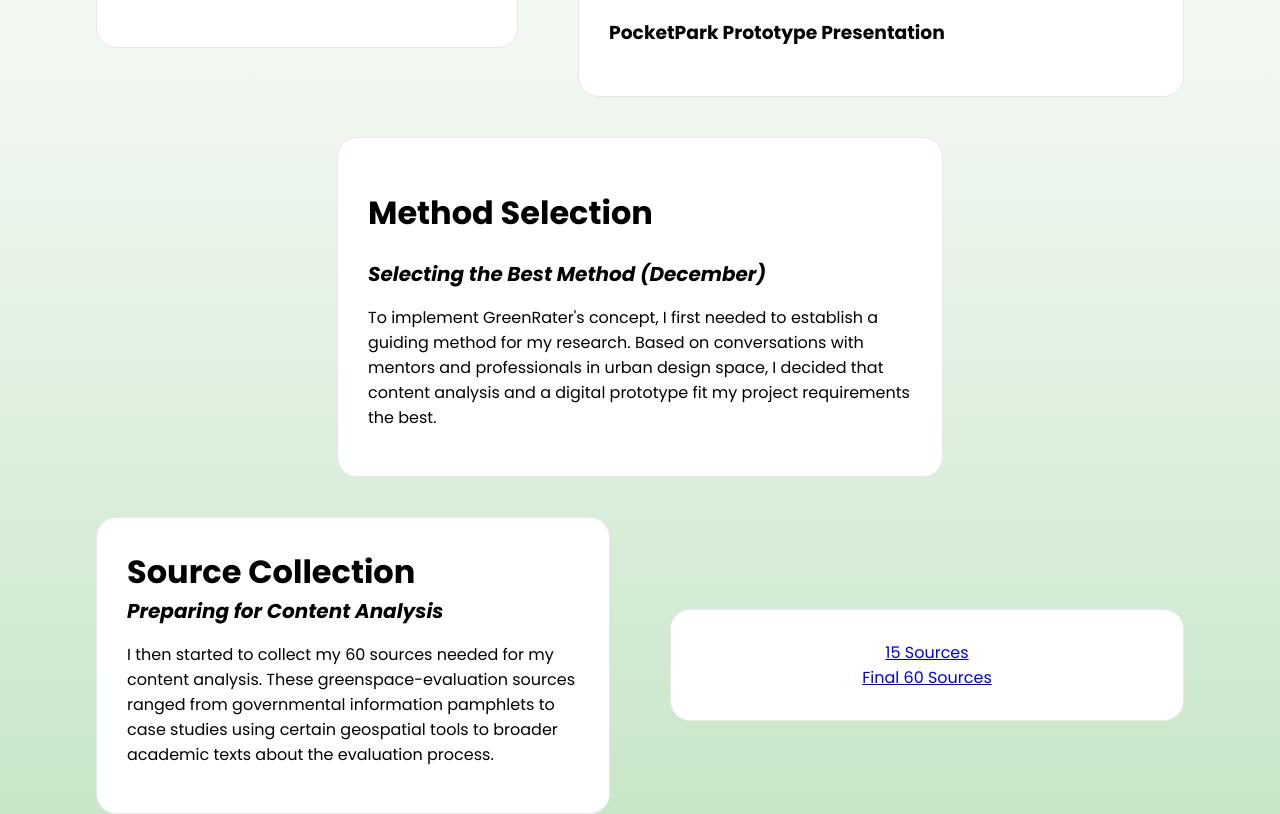
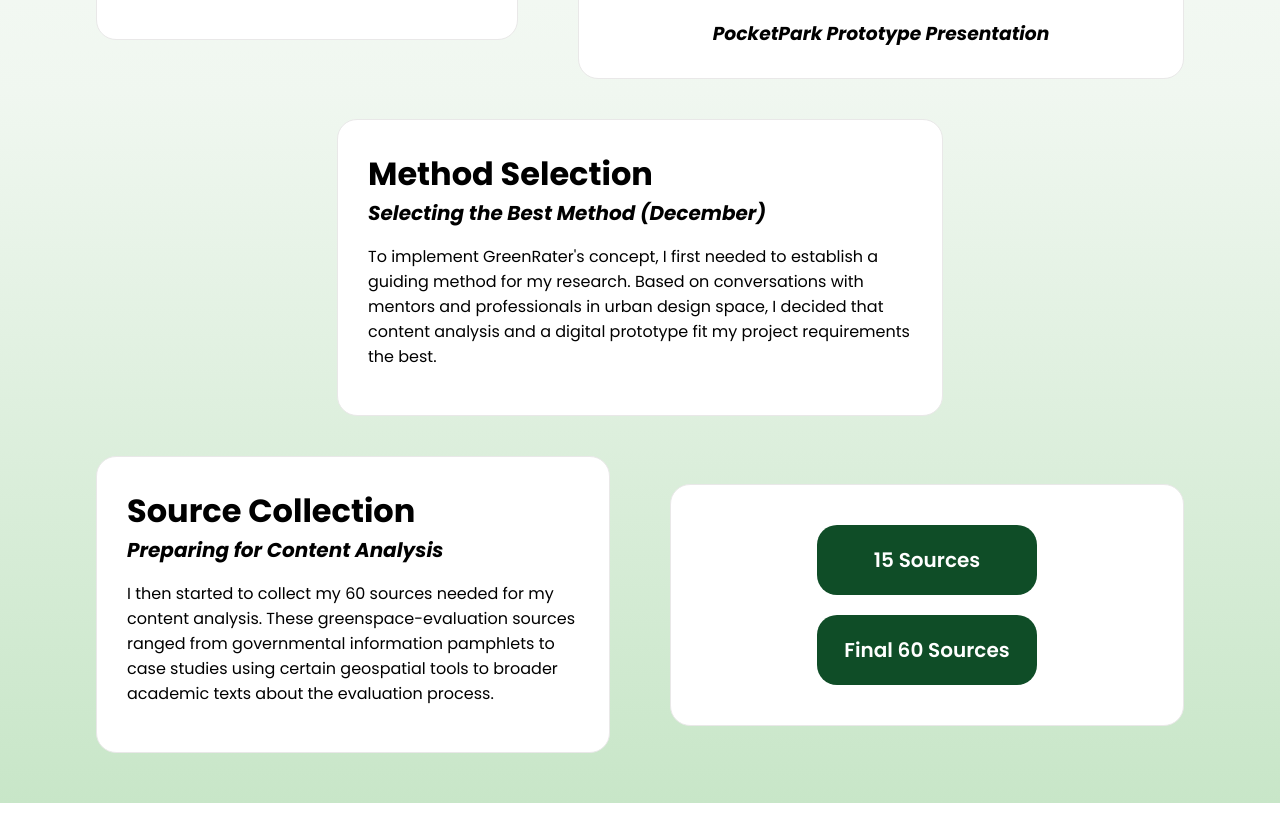
Before and after one commit to lurplee/greenspace_project, a Flask app: page /process in a window 1280 px wide. Shown: the part 617-1431 px from the top of the page. Run offline with Flask 3, Linux system fonts and the light colour scheme.

Commit message:
Added bottom padding to body, updated general-button styling

```diff
--- a/static/style.css
+++ b/static/style.css
@@ -8,6 +8,7 @@ body {
 body {
     background: linear-gradient(to bottom, #ffffff, #f0f7f0, #c8e6c8);
     background-repeat: no-repeat;
+    padding-bottom:50px;
 }
 
 .portfolio-item{
@@ -321,7 +322,7 @@ meter {
 }
 
 .general-button input,
-.score-container a {
+.score-container a, .general-button a {
     padding: 20px;
     color: white;
     background-color: #166534;
@@ -335,11 +336,12 @@ meter {
     cursor: pointer;
 }
 
-.general-button input {
-    width: 30%;
+.general-button input, .general-button a {
+    width: 40%;
+    text-align:center;
 }
 
-.general-button input:hover, .score-container a:hover {
+.general-button input:hover, .score-container a:hover , .general-button a{
     background-color: #0f4d27;
 }
 
@@ -382,6 +384,7 @@ meter {
     display:flex;
     flex-direction: column;
     gap:40px;
+    margin: 0 auto;
 }
 .content-left h2, .content-right h2{
     margin:0;
@@ -390,8 +393,24 @@ meter {
     font-style: italic;
 }
 
-.content-left h1, .content-left h1{
+.content-left h1, .content-right h1{
     margin:0;
+}
+
+.content-right h3, .content-left h3{
+    font-style:italic;
+    padding-top:20px;
+    padding-bottom:0px;
+    margin:0;
+    text-align:center;
+
+
+}
+
+.content-section .content-right iframe{
+    border-radius:20px;
+    margin:0;
+    padding:0;
 }
 
 
```
